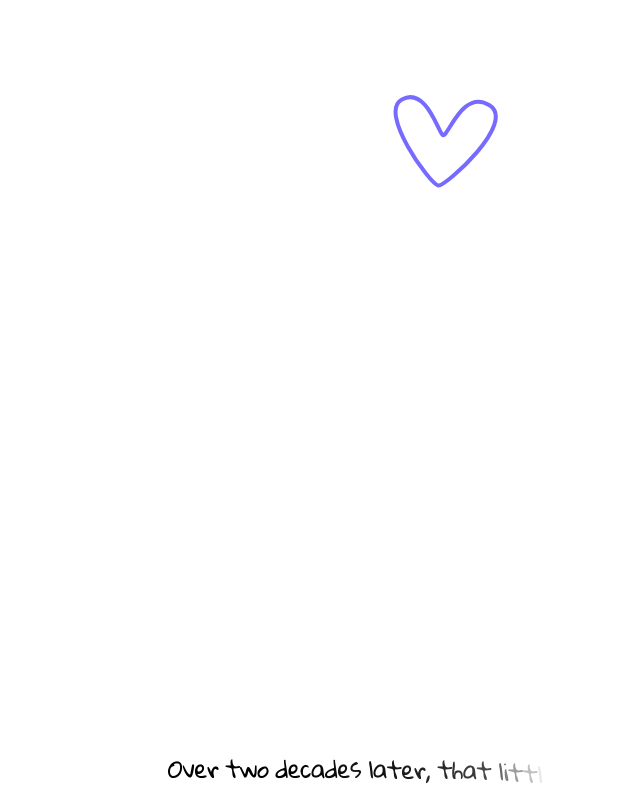
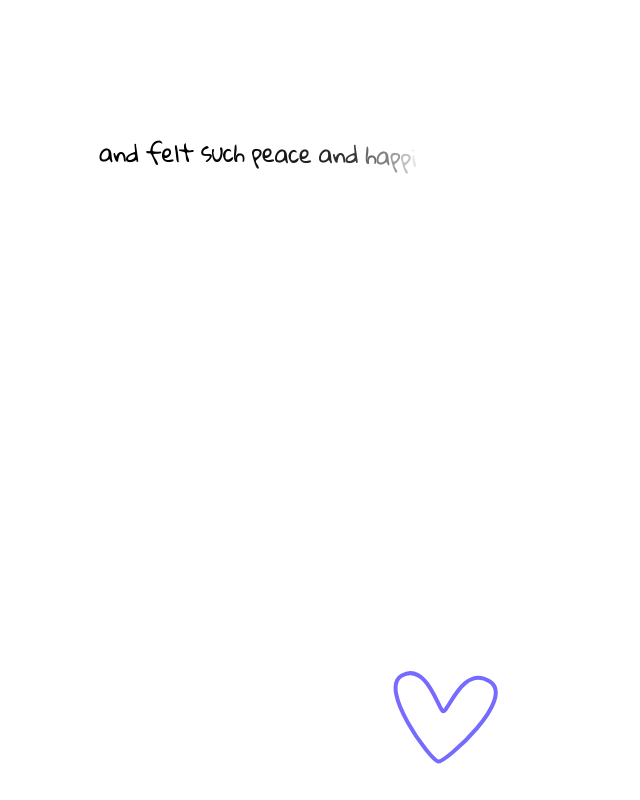
Before and after one commit to dpkreativ/24katemagic, a Next.js app: page / in a window 1280 px wide. Shown: the part 3980-4780 px from the top of the page, without its empty margins (195-835 px from the left). Built offline with nearby package versions, Linux system fonts and the light colour scheme.

Commit message:
Ui tweaks

```diff
--- a/components/ui/BirthdayMessage.js
+++ b/components/ui/BirthdayMessage.js
@@ -48,15 +48,16 @@ export default function BirthdayMessage() {
       </Screen>
 
       <Screen>
+        <StaggeredText text={`Few hours later, she heard that piercing cry,`} />
         <StaggeredText
-          text={`Few hours later, she heard that piercing cry, and felt such peace and happiness like she's never felt before...`}
+          text={`and felt such peace and happiness like she's never felt before...`}
         />
+      </Screen>
+
+      <Screen>
         <div className="animate-pulse">
           <HeartDoodle />
         </div>
-      </Screen>
-
-      <Screen>
         <StaggeredText
           text={`Over two decades later, that little bundle of joy...`}
         />
```
